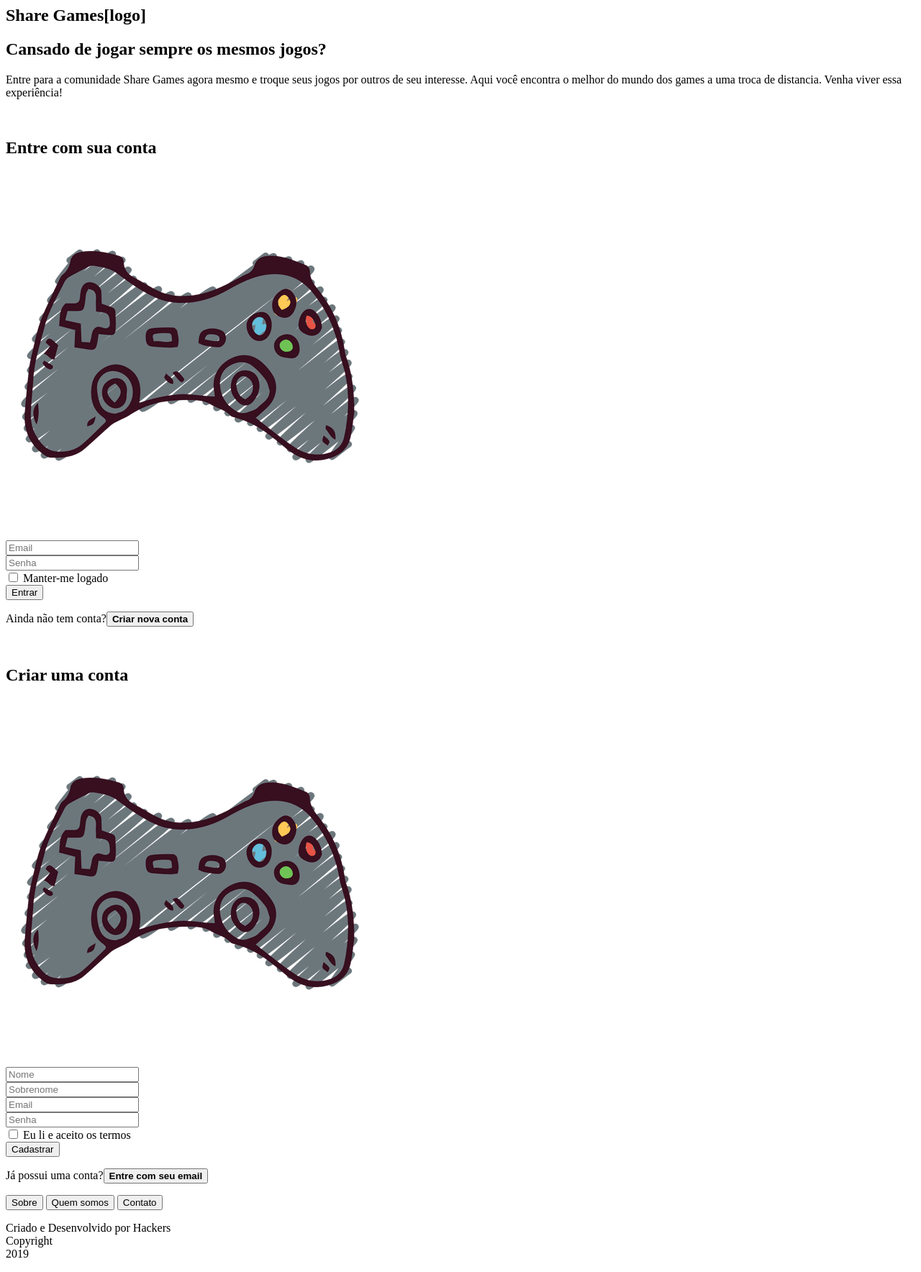
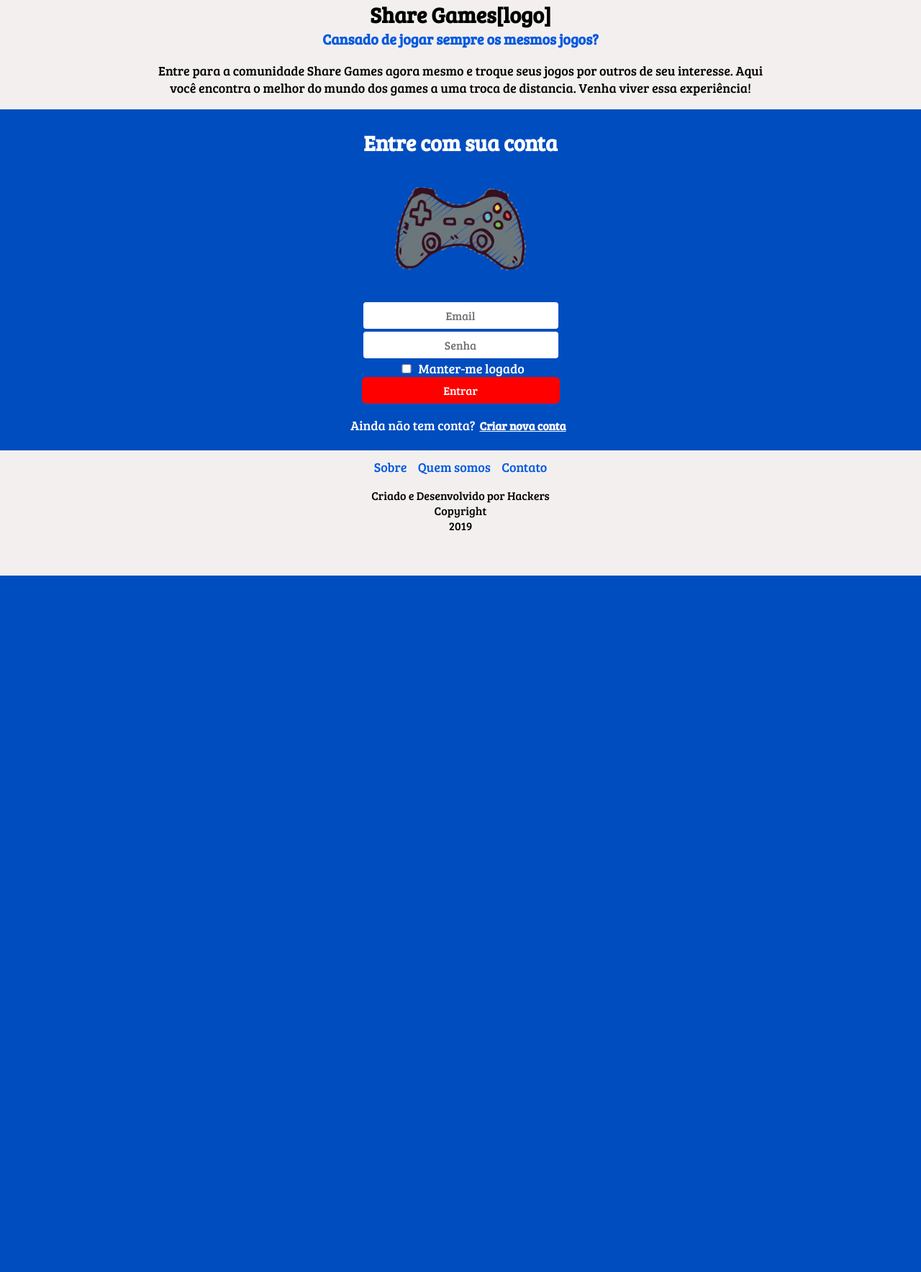
Before and after one commit to jeanhjaques/shareGames, a PHP site: page /html/index.html in a window 1280 px wide. Shown: the whole page at 72% size. After the commit the page ends 800 px from the top, so only its background shows below. Run offline with PHP 8.4, Linux system fonts and the light colour scheme.

Commit message:
Update homepage.css
correcao do arquivo

```diff
--- a/sources/homepage/styles/homepage.css
+++ b/sources/homepage/styles/homepage.css
@@ -1,150 +1,139 @@
-<html lang="pt-br">
-	<head>
-		<meta charset="UTF-8">
-		<meta name="viewport" content="width=device-width, initial-scale=1.0">
-		<meta http-equiv="X-UA-Compatible" content="ie=edge">
-   		<link href="../styles/homepage.css" rel="stylesheet">
-    	<script type="text/javascript" src="../scripts/homepage.js"></script>
-		<link href="https://fonts.googleapis.com/css?family=Bree+Serif&amp;display=swap" rel="stylesheet">
-		<title>ShareGames</title>
-	</head>
-	<body>
-		<article>
-			<h1 class="article">Share Games[logo]</h1>
-			<h2 class="articles">Cansado de jogar sempre os mesmos jogos?</h2>
-			<p class="article">Entre para a comunidade Share Games agora mesmo e troque seus jogos por outros de seu interesse. Aqui você encontra
-				o melhor do mundo dos games a uma troca de distancia. Venha viver essa experiência!
-			</p>
+html{
+    padding: 0;
+    margin: 0;
+    font-family: 'Bree Serif', serif;
+}
 
-			<div class="login">
-				<form method="post" action="">
-					<br>
+body{
+    padding: 0;
+    margin: 0;
+    background-color: rgb(243, 239, 239);
+}
 
-					<h1>Entre com sua conta</h1>
-					<img class="joystick" src="../img/joystick2.png" alt="some text">
+article{
+    text-align: center;
+    margin: 0;
+    padding-bottom: 10px;
+    top: 0;
+    bottom: 0;
+    left: 0;
+}
+article h1 {
+    margin: 0;
+    font-size: 30px;
+    margin-top: 0;
+    padding: 0;
+}
 
-					<br>
+article h2{
+    margin: 0;
+    padding: 0;
+    color:  rgb(0, 89, 223);
+    font-size: 20px;
+}
 
-					<label for="email_login"></label>
-					<input id="email_login" name="email_login" required="required" type="email" placeholder="Email">
-					<br>
+article p{
+    text-align: center;
+    font-size: 18px;
+    margin-left: 15%;
+    margin-right: 15%;
+    padding-left: 15px;
+    padding-right: 15px;
+}
+.login{
+    color: white;
+    background-color: rgb(0, 77, 192);
+    padding-top: 5px;
+    padding-bottom: 5px;
+    display : block;
+}
 
-					<label for="senha_login"></label>
-					<input id="senha_login" name="senha_login" required="required" type="password" placeholder="Senha">
+.cadastro{
+    color: white;
+    background-color: rgb(0, 77, 192);
+    padding-bottom: 5px;
+    padding-top: 5px;
+    display : none;
+}
 
-					<br>
-					<input id = "manterlogado" type="checkbox" name="manterlogado" value="">
-					<label for="manterlogado">Manter-me logado</label>
+.cadastro h2{
+    color: white;
+}
 
-					<br>
-					<br>
+.endereco{
+    display: none;
+}
 
-					<input type="submit" value="Entrar">
+.joystick{
+    margin: 0;
+    padding: 0;
+    width: 200px;
+}
 
-					</form>
+label{
+    font-size: 18px;
+}
 
-				<p class="link">Ainda não tem conta?<button onclick="mudarestado('login','cadastro');"><strong>Criar nova conta</strong></button></p>
+input{
+    font-family: 'Bree Serif', serif;
+    font-size: 16px;
+    padding: 8px;
+    outline: none;
+    align-items: center;
+    text-align: center;
+    border-radius: 6px;
+    border: 2px solid  rgb(0, 77, 192);
+    width: 275px;
+}
 
-			</div>
+input:focus{
+    border: 2px solid  rgb(0, 77, 192);;
+}
 
-			<div class="cadastro">
-					<h1>Criar uma conta</h1>
-					<img class="joystick" src="../img/joystick2.png" alt="some text">
+input:valid{
+    border: 2px solid rgb(0, 255, 13);
+}
 
-					<div class="sobre">
-						<h2>Sobre você</h2>
-						<form method="post" action="">
-							<br>
+input[type = checkbox]{
+    width: 20px;
+}
 
-							<label for="nome"></label>
-							<input id = "nome" name="nome_cadastro" required="required" type="text" placeholder="Nome">
+input[type = submit]{
+    background-color:  red;
+    color: white;
+}
 
-							<br>
-							<label for="sobrenome"></label>
-							<input id = "sobrenome" name="sobrenome_cadastro" required="required" type="text" placeholder="Sobrenome">
+input[type = submit]:valid{
+    border: none;
+}
 
-							<br>
-							<label for="datanasc"></label>
-							<input id = "datanasc" name="datanasc" required="required" type="text" pattern="^\d{2}/\d{2}/\d{4}$" placeholder="Data de Nascimento">
+button{
+    font-family: 'Bree Serif', serif;
+    font-size: 16px;
+    display: inline;
+    background:transparent;
+    text-decoration: underline;
+    border: none;
+    cursor: pointer;
+    color: white;
+}
 
-							<br>
-							<label for="cpf"></label>
-							<input id = "cpf" name="cpf" required="required" type="data" pattern="^\d{3}.\d{3}.\d{3}-\d{2}$" placeholder="CPF">
+button:focus{
+    outline-style: none;
+}
 
-							<br>
-							<label for="email_cadastro"></label>
-							<input id = "email_cadastro" name="email_cadastro" required="required" type="email" placeholder="Email">
+footer{
+    text-align: center;
+}
 
-							<br>
-							<label for="senha_cadastro"></label>
-							<input id = "senha_cadastro" name="senha_cadastro" required="required" type="password" placeholder="Senha">
+footer button{
+    text-align: center;
+    font-size: 18px;
+    color: rgb(0, 89, 223);
+    text-decoration: none;
+    display: inline;
+}
 
-							<br>
-							<br>
-
-							<input onclick="mudarestado('sobre','endereco');" type="submit" value="Próximo">
-						</form>
-
-						<p class="link">Já possui uma conta?<button onclick="mudarestado('cadastro', 'login');"><strong>Entre com seu email</strong></button></p>
-					</div>
-
-					<div class="endereco">
-						<h2>Seu Endereço</h2>
-
-						<form method="post" action="">
-							<br>
-							<label for="cep"></label>
-							<input id = "cep" name="cep" required="required" type="text" pattern="^\d{5}-\d{3}$" placeholder="CEP">
-
-							<br>
-							<label for="pais"></label>
-							<input id = "pais" name="pais" required="required" type="text"  placeholder="País">
-
-							<br>
-							<label for="cidade"></label>
-							<input id = "cidade" name="cidade" required="required" type="text"  placeholder="Cidade">
-
-							<br>
-							<label for="uf"></label>
-							<input id = "uf" name="cidade" required="required" type="text"  placeholder="UF">
-
-							<br>
-							<label for="bairro"></label>
-							<input id = "bairro" name="bairro" required="required" type="text" placeholder="Bairro">
-
-							<br>
-							<label for="rua"></label>
-							<input id = "rua" name="rua" required="required" type="text" placeholder="Rua">
-
-							<br>
-							<label for="numero"></label>
-							<input id = "numero" name="numero" required="required" type="number" placeholder="Número">
-
-							<br>
-							<label for="complemento"></label>
-							<input id = "complemento" name="complemento" required="required" type="text" placeholder="Complemento">
-
-							<br>
-							<input id = "termoscondicoes" type="checkbox" name="termoscondicoes" value="">
-							<label for = "termoscondicoes">Eu li e aceito os termos</label>
-
-							<br>
-							<br>
-
-							<input type="submit" value="Cadastrar">
-						</form>
-
-						<p class="link">Já possui uma conta?<button onclick="mudarestado('cadastro', 'login'); mudarestado('sobre', 'endereco');"><strong>Entre com seu email</strong></button></p>
-					</div>
-				</div>
-		</article>
-
-		<footer>
-			<button>Sobre</button>
-			<button>Quem somos</button>
-			<button>Contato</button>
-			<p>Criado e Desenvolvido por Hackers<br>Copyright<br>2019<p>
-		</footer>
-
-	</body>
-</html>
+footer button:hover{
+    color: red;
+}
```
